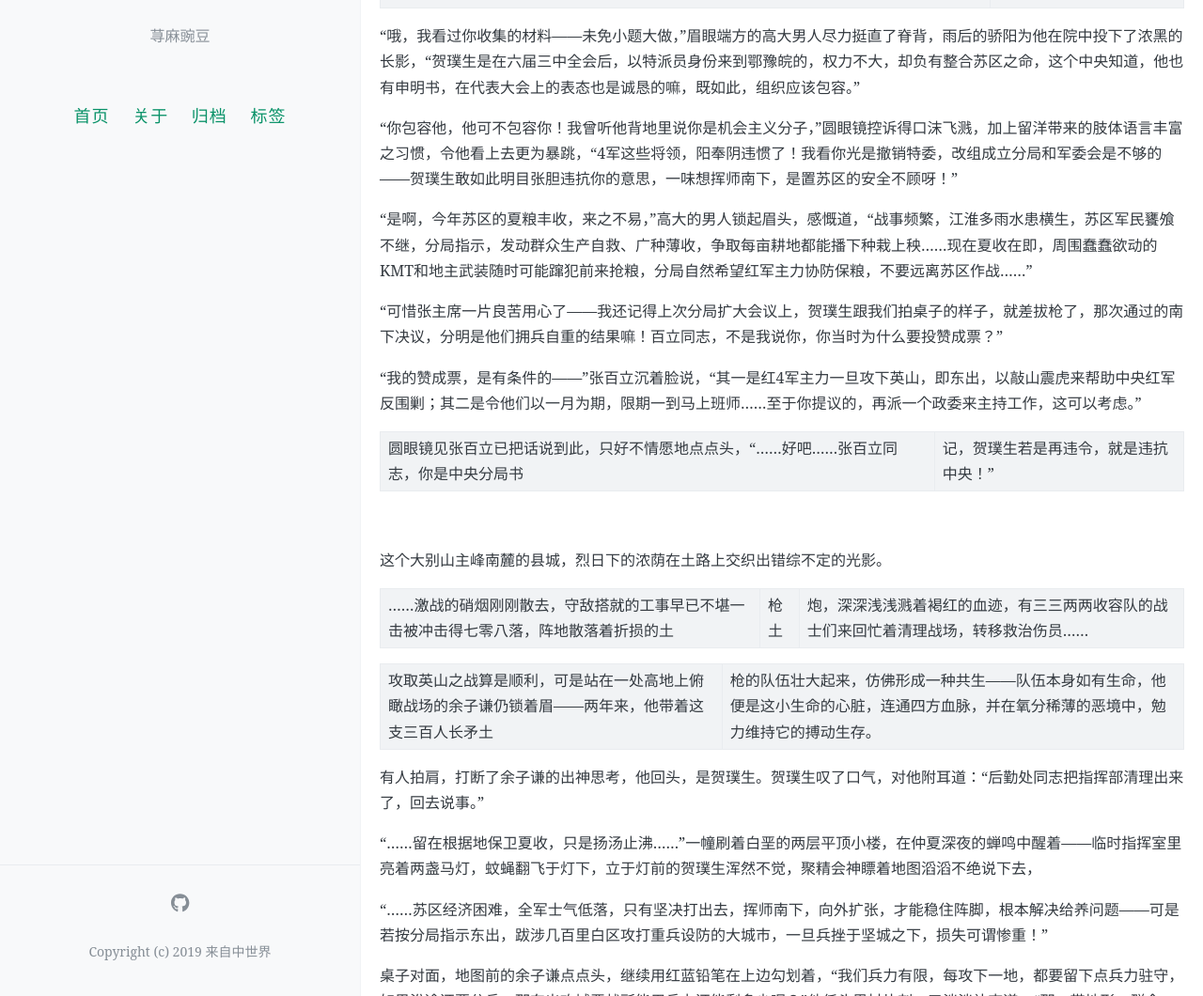
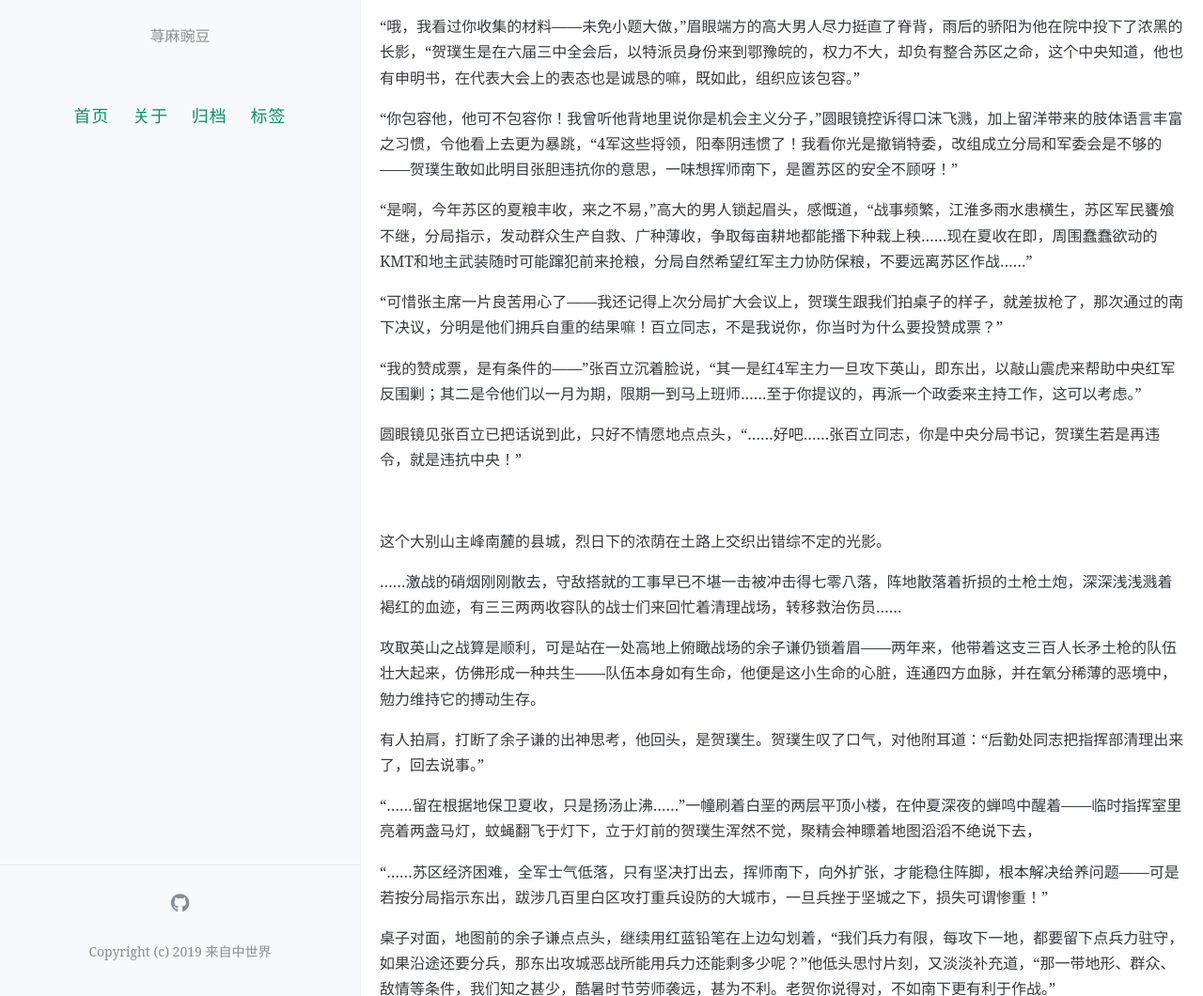
Before and after one commit to qianmawandou/frozenground06, a Jekyll site: the page built from _posts/2022-05-07-chapter24.md, in a window 1280 px wide and 1400 px high, scrolled down 498 px. Shown: the part 340-1400 px from the top of the window at 94% size. Built offline with Jekyll 4.4.1, drawn with Linux system fonts in a browser that asks for light colours; comment, search, counter and statistics services are not loaded; some of the changed text lies outside the part shown.

Commit message:
Update 2022-05-07-chapter24.md

```diff
--- a/_posts/2022-05-07-chapter24.md
+++ b/_posts/2022-05-07-chapter24.md
@@ -24,7 +24,7 @@ comments: true
 
 “你在说什么？”屋里走出一个三十岁出头的男人，方面宽颌，浓眉大眼，高大魁梧，相貌威严端方。只是此时痢疾折磨之下，他高大的身躯暂时微微佝偻着，敞着蓝布军装，声音也略失中气，“不要每次我一问，你就改用俄语嘀嘀咕咕。”
 
-“百立同志，你也精通俄语，我嘀咕也没有什么用，”知识分子模样的人回头，“队伍中的军阀习气的还是军阀习气，禁酒令形同虚设，不少将领作风混乱，关于苏区婚姻问题决议案也贯彻不下去……”他摊手，“这也太有悖于苏区的布尔什|维克化了！带兵之将当负全责！他是怎么管束地方上那些人的？”
+“百立同志，你也精通俄语，我嘀咕也没有什么用，”知识分子模样的人回头，“队伍中的军阀习气的还是军阀习气，禁酒令形同虚设，不少将领作风混乱，关于苏区婚姻问题决议案也贯彻不下去……”他摊手，“这也太有悖于苏区的布尔什维克化了！带兵之将当负全责！他是怎么管束地方上那些人的？”
 
 “哦，我看过你收集的材料——未免小题大做，”眉眼端方的高大男人尽力挺直了脊背，雨后的骄阳为他在院中投下了浓黑的长影，“贺璞生是在六届三中全会后，以特派员身份来到鄂豫皖的，权力不大，却负有整合苏区之命，这个中央知道，他也有申明书，在代表大会上的表态也是诚恳的嘛，既如此，组织应该包容。”
 
@@ -36,15 +36,15 @@ comments: true
 
 “我的赞成票，是有条件的——”张百立沉着脸说，“其一是红4军主力一旦攻下英山，即东出，以敲山震虎来帮助中央红军反围剿；其二是令他们以一月为期，限期一到马上班师……至于你提议的，再派一个政委来主持工作，这可以考虑。”
 
-圆眼镜见张百立已把话说到此，只好不情愿地点点头，“……好吧……张百立同志，你是中央分局书|记，贺璞生若是再违令，就是违抗中央！”
+圆眼镜见张百立已把话说到此，只好不情愿地点点头，“……好吧……张百立同志，你是中央分局书记，贺璞生若是再违令，就是违抗中央！”
 
 <br/>
 
 这个大别山主峰南麓的县城，烈日下的浓荫在土路上交织出错综不定的光影。
 
-……激战的硝烟刚刚散去，守敌搭就的工事早已不堪一击被冲击得七零八落，阵地散落着折损的土|枪土|炮，深深浅浅溅着褐红的血迹，有三三两两收容队的战士们来回忙着清理战场，转移救治伤员……
+……激战的硝烟刚刚散去，守敌搭就的工事早已不堪一击被冲击得七零八落，阵地散落着折损的土枪土炮，深深浅浅溅着褐红的血迹，有三三两两收容队的战士们来回忙着清理战场，转移救治伤员……
 
-攻取英山之战算是顺利，可是站在一处高地上俯瞰战场的余子谦仍锁着眉——两年来，他带着这支三百人长矛土|枪的队伍壮大起来，仿佛形成一种共生——队伍本身如有生命，他便是这小生命的心脏，连通四方血脉，并在氧分稀薄的恶境中，勉力维持它的搏动生存。
+攻取英山之战算是顺利，可是站在一处高地上俯瞰战场的余子谦仍锁着眉——两年来，他带着这支三百人长矛土枪的队伍壮大起来，仿佛形成一种共生——队伍本身如有生命，他便是这小生命的心脏，连通四方血脉，并在氧分稀薄的恶境中，勉力维持它的搏动生存。
 
 有人拍肩，打断了余子谦的出神思考，他回头，是贺璞生。贺璞生叹了口气，对他附耳道：“后勤处同志把指挥部清理出来了，回去说事。”
 
@@ -84,7 +84,7 @@ comments: true
 
 他们率领的部队，则昼夜兼程，挥兵南下，烽火硝烟染征程，刀枪饮血浸马蹄。
 
-一路大小交火不断，连下四城，兵临长江。余子谦又连夜撤回先前占领之地的驻军，趁敌冒进之机果断迎击，很快歼|敌数千，并对其余残部形成合围。
+一路大小交火不断，连下四城，兵临长江。余子谦又连夜撤回先前占领之地的驻军，趁敌冒进之机果断迎击，很快歼敌数千，并对其余残部形成合围。
 
 “那边守城的KMT第十军顶不住啦，估计他们军长正龟缩军部，一封接一封电报，向他们蒋总司令求一根救命稻草呢！”军部小文书华缘（见21,22章）咧嘴笑着，开心不已。
 
@@ -130,7 +130,7 @@ comments: true
 
 “你又是什么人？谁给你的权利能代表贺军长说话！”英俊青年沉下脸来。
 
-眼看剑拔弩张的内部纷争又将一触即发，像红四军以前发生过的那样。一声清亮的斥吼传来：“要做什莫！大家都莫忘了，我们红军是CCP的队伍，时刻要听到|党|的调遣！都往后退！”贺璞生勒住缰绳，喝退激愤的众人，跳下马背，平静地和对方礼貌握手。
+眼看剑拔弩张的内部纷争又将一触即发，像红四军以前发生过的那样。一声清亮的斥吼传来：“要做什莫！大家都莫忘了，我们红军是CCP的队伍，时刻要听到党的调遣！都往后退！”贺璞生勒住缰绳，喝退激愤的众人，跳下马背，平静地和对方礼貌握手。
 
 “贺璞生同志，我是刚被中央派到分局的穆昌。”英俊青年微昂着头，神情有些倨傲。
 
@@ -154,7 +154,7 @@ comments: true
 
 “璞生吾爱安好
 
-一别四载有余，回念旧情，宛然在目。曾忆昔与兄共读于黄埔，寝食同步，东征北伐热血与共；又忆与兄共登血花社台，双双为之瞩目者，心有灵犀，琴瑟和鸣。兄之光华斐然，弟甚倾慕。弟亦知戏非人生，自民国十六年（1927），两|党阋墙。弟心甚痛，虽各为其主，仍无时不念兄之安危，兄尝夜夜入吾梦魇，弟思之辗转反侧——今闻兄尚安，弟甚幸，特遣书一封，诉思念之情而别无他意。兄若回以‘安好’，弟当喜而出涕。
+一别四载有余，回念旧情，宛然在目。曾忆昔与兄共读于黄埔，寝食同步，东征北伐热血与共；又忆与兄共登血花社台，双双为之瞩目者，心有灵犀，琴瑟和鸣。兄之光华斐然，弟甚倾慕。弟亦知戏非人生，自民国十六年（1927），两党阋墙。弟心甚痛，虽各为其主，仍无时不念兄之安危，兄尝夜夜入吾梦魇，弟思之辗转反侧——今闻兄尚安，弟甚幸，特遣书一封，诉思念之情而别无他意。兄若回以‘安好’，弟当喜而出涕。
 
 弟袁扩全再拜”
 
@@ -176,9 +176,9 @@ comments: true
 
 ……
 
-调侃了几句似乎让贺璞生心情放晴了些，他转向被警卫战士用枪|顶着后背的送信青年：“这不是明明白白是袁扩全的亲笔信？你却为莫什说你只是名义上受南京政府中央党|部指派而来，实际上却是受第三党邓（演达）教育长之命？”
+调侃了几句似乎让贺璞生心情放晴了些，他转向被警卫战士用枪顶着后背的送信青年：“这不是明明白白是袁扩全的亲笔信？你却为莫什说你只是名义上受南京政府中央党部指派而来，实际上却是受第三党邓（演达）教育长之命？”
 
-被枪指着的乔明一张俏脸上起了冷汗，却仍镇定作答：“要是南京中央党|部来信，内容哪里会只有这些无关紧要叙旧的话？实际上，袁学长只是受托于第三党的代笔人！”
+被枪指着的乔明一张俏脸上起了冷汗，却仍镇定作答：“要是南京中央党部来信，内容哪里会只有这些无关紧要叙旧的话？实际上，袁学长只是受托于第三党的代笔人！”
 
 贺璞生脸色一沉，手摸上腰间枪|套：“叫我怎莫样相信你讲的话？”
 
@@ -190,7 +190,7 @@ comments: true
 
 “既然这样……”贺璞生点点头，考虑了一会儿，当年他和组织失散流落上海时，受第三党和黄埔同学会的种种礼遇，忽就浮上了记忆，头脑中某根弦也松了些，
 
-“袁扩全的信我就不便收下了，也不便回信。你可以回去复命，告诉扩全兄和邓教育长，你亲眼所见，我在大别山尚安好。”他对乔明说，挥一挥手示意警卫战士把枪|放下。
+“袁扩全的信我就不便收下了，也不便回信。你可以回去复命，告诉扩全兄和邓教育长，你亲眼所见，我在大别山尚安好。”他对乔明说，挥一挥手示意警卫战士把枪放下。
 
 “老贺，就这么放人不合适吧？”余子谦皱眉，不安地扯扯贺璞生的衣袖，“张主席和分局那边，你要咋交代？”
 
```
